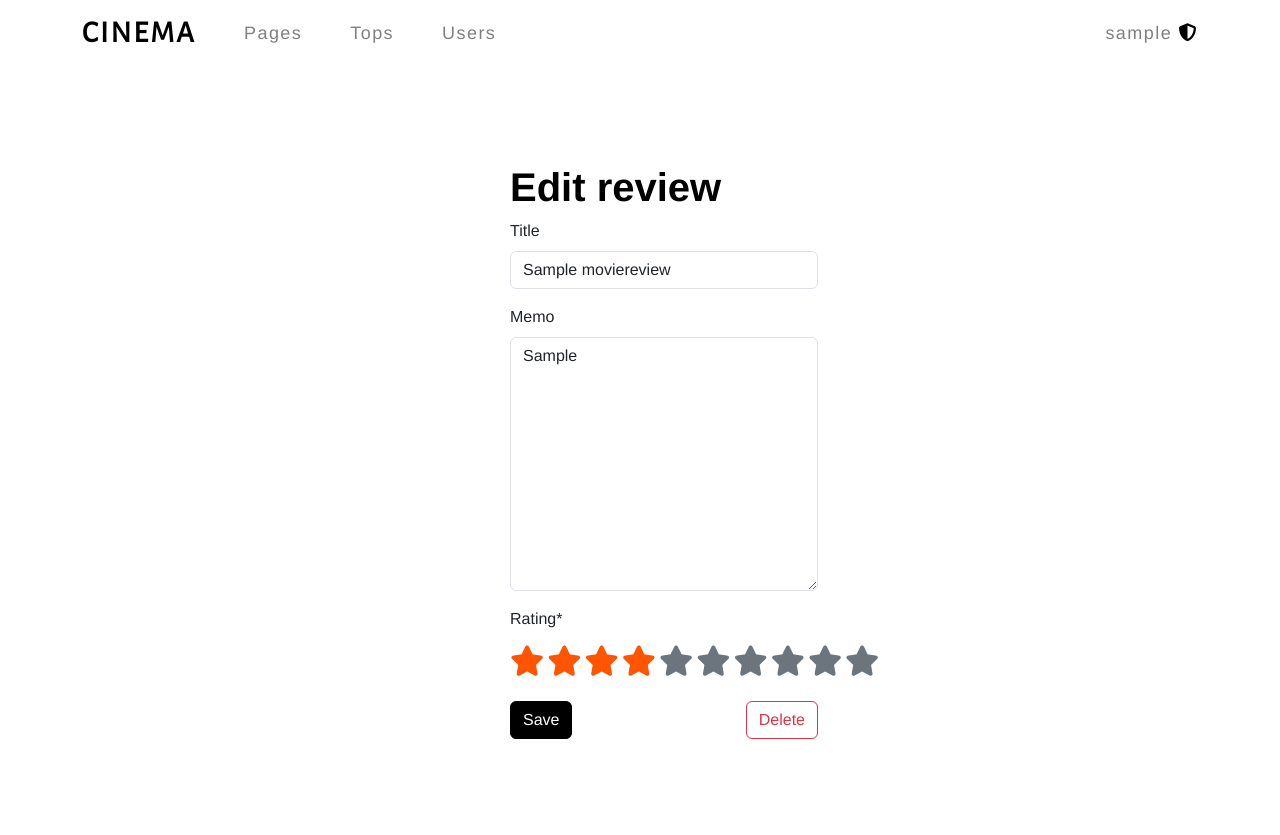
After one commit to Sobikaa-droid/movie-rate, a Django app: page /movies/update-review/1/ in a window 1280 px wide. The commit adds this page. Run offline with Django 5.2, Linux system fonts and the light colour scheme; a user stored in the database is signed in; tables that the repository leaves empty hold one stand-in row (values such as "Sample post"); some libraries are stand-ins or nearby versions; some web fonts are replaced.

Commit message:
Review List, Edit/Delete review, etc.

```diff
--- a/apps/movies/templates/movies/movie_list.html
+++ b/apps/movies/templates/movies/movie_list.html
@@ -42,7 +42,7 @@
     {% if not movies %}
     <h3 class="text-center mt-5">No movies found.</h3>
     {% endif %}
-   <div class="row row-cols-2 row-cols-xxl-5 row-cols-xl-4 row-cols-lg-4 row-cols-md-3 row-cols-sm-2 gy-5 gx-5 text-center">
+    <div class="row row-cols-2 row-cols-xxl-5 row-cols-xl-4 row-cols-lg-4 row-cols-md-3 row-cols-sm-2 gy-5 gx-5 text-center mb-5">
         {% for movie in movies %}
         <div class="col">
             <a href="{{ movie.get_absolute_url }}" class="card_image_link text-decoration-none">
--- /dev/null
+++ b/apps/movies/templates/movies/review_update.html
@@ -0,0 +1,61 @@
+{% extends 'base.html' %}
+{% block title %}Edit review{% endblock %}
+{% block content %}
+{% load widget_tweaks %}
+<div class="container mt-5 mb-5 w-50">
+  <div class="user_detail">
+    <div class="d-flex flex-wrap justify-content-center">
+      <div class='user_detail_info ms-5 w-50 mt-5 mb-5'>
+        <h1 class="page_other">Edit review</h1>
+        <form method="POST" enctype="multipart/form-data" id='frm_edit_review'>
+          {% csrf_token %}
+          {% for field in form %}
+          <div class="mb-3">
+            <label class="form-label">{{ field.label_tag }}</label>
+            {% if field.name == 'rating' %}
+            <div id="full-stars-example-two-radio">
+                <div class="rating-group-radio">
+                    {% for i in '0123456789'|make_list %}
+                    <label aria-label="{{ forloop.counter }} star-radio" class="rating__label-radio" for="rating3-{{ forloop.counter }}-radio"><i class="rating__icon-radio rating__icon--star-radio fa fa-star text-orange"></i></label>
+                    <input {% if review.rating == forloop.counter %} checked {% endif %} class="rating__input-radio" name="rating" id="rating3-{{ forloop.counter }}-radio" value="{{ forloop.counter }}" type="radio">
+                    {% endfor %}
+                </div>
+            </div>
+            {% else %}
+            {% render_field field class="form-control" %}
+            {% endif %}
+            <div class="form-text">
+            {{ field.help_text }}
+            </div>
+          </div>
+          {% endfor %}
+        </form>
+        <div class="d-flex">
+            <a class='btn btn-dark me-auto' href="javascript:$('#frm_edit_review').submit();">Save</a>
+            <a class='btn btn-outline-danger' href='#' data-bs-toggle="modal" data-bs-target="#modal-show-review-deletion">Delete</a>
+            <div class="modal fade" id="modal-show-review-deletion" tabindex="-1" aria-labelledby="DescriptionModalLabel" aria-hidden="true">
+                <div class="modal-dialog modal-dialog-centered">
+                    <div class="modal-content">
+                        <div class="modal-header">
+                            <h5 class="modal-title" id="ClearCartModalLabel">
+                                <span class="text-dark">Confirmation</span>
+                            </h5>
+                            <button type="button" class="btn-close" data-bs-dismiss="modal" aria-label="Close"></button>
+                        </div>
+                        <div class="modal-body">
+                            <p class='text-dark'>Are you sure you want to delete your review?</p>
+                        </div>
+                        <div class="modal-footer justify-content-between">
+                            <form action="{% url 'movies:delete_review' review.pk %}" method="POST" id="frm_delete_review"> {% csrf_token %}
+                            <a class='btn btn-outline-danger' href="javascript:$('#frm_delete_review').submit();">Yes</a>
+                            </form>
+                        </div>
+                    </div>
+                </div>
+            </div>
+        </div>
+      </div>
+    </div>
+  </div>
+</div>
+{% endblock %}
--- a/apps/movies/urls.py
+++ b/apps/movies/urls.py
@@ -18,5 +18,8 @@ urlpatterns = [
     path('detail/<slug:slug>-<int:pk>/', views.MovieDetailView.as_view(), name='detail'),
     path('fav-movie/<int:pk>/', login_required(views.fav_or_unfav_movie, login_url='users:register'), name='fav_movie'),
     path('rate-movie/<int:pk>/', login_required(views.rate_movie, login_url='users:register'), name='rate_movie'),
-    path('review-movie/<int:pk>/', login_required(views.create_movie_review, login_url='users:register'), name='review_movie'),
+    path('reviews/<int:pk>/', login_required(views.MovieReviewListView.as_view(), login_url='users:register'), name='review_list'),
+    path('review-movie/<int:pk>/', login_required(views.MovieReviewCreateView.as_view(), login_url='users:register'), name='review_movie'),
+    path('update-review/<int:pk>/', login_required(views.MovieReviewUpdateView.as_view(), login_url='users:register'), name='update_review'),
+    path('delete-review/<int:pk>/', login_required(views.MovieReviewDeleteView.as_view(), login_url='users:register'), name='delete_review'),
 ]
--- a/apps/movies/views.py
+++ b/apps/movies/views.py
@@ -3,6 +3,7 @@ from django.db import transaction
 from django.db.models import Exists, OuterRef, Avg
 from django.views import generic
 from django.contrib import messages
+from django.urls import reverse_lazy, reverse
 from django.utils.text import slugify
 from rest_framework.response import Response
 from rest_framework.views import APIView
@@ -221,22 +222,22 @@ class MovieDetailView(generic.DetailView):
         }
         yt_response = requests.get('https://www.googleapis.com/youtube/v3/search', params=yt_params)
         user = self.request.user
-        reviews = MovieReview.objects.filter(movie__pk=self.kwargs.get('pk')).select_related('user')
+        reviews = MovieReview.objects.filter(movie__pk=self.kwargs.get('pk'))
 
-        context['movies'] = Movie.objects.exclude(pk=self.kwargs.get('pk')).all().order_by('?')
+        context['movies'] = Movie.objects.exclude(pk=self.kwargs.get('pk')).order_by('?')[:5]
         context['avg_site_rating'] = reviews.aggregate(Avg('rating')).get('rating__avg')
-        context['reviews'] = reviews
-        context['reviews_gte'] = reviews.filter(memo__gt=50).order_by('?')
+        context['reviews_count'] = reviews.count()
+        context['reviews_gte'] = reviews.select_related('user').filter(memo__gt=50).order_by('?')[:4]
         context['review_form'] = MovieReviewForm()
-
         if response.status_code == 200:
             context['imdb_votes'] = response.json().get('imdbVotes', 'N/A')
-            context['imdb_rating'] = float(response.json().get('imdbRating', '0'))
+            context['imdb_rating'] = float(response.json().get('imdbRating', '0')) if response.json().get('imdbRating') != 'N/A' else float(0)
         if yt_response.status_code == 200:
             video_id = yt_response.json().get('items')[0].get('id').get('videoId')
             context['trailer'] = f'https://www.youtube.com/embed/{video_id}'
         else:
             context['trailer'] = f'https://www.youtube.com/embed/rK42auRaDDk'
+
 
         if user.is_authenticated:
             context['is_saved'] = self.object.fav_movie_set.filter(user=user).exists()
@@ -288,7 +289,7 @@ def rate_movie(request, pk):
     return redirect(request.META.get('HTTP_REFERER'))
 
 
-def create_movie_review(request, pk):
+""" def create_movie_review(request, pk):
     if request.method == 'POST':
         form = MovieReviewForm(request.POST)
         if form.is_valid():
@@ -304,17 +305,34 @@ def create_movie_review(request, pk):
             messages.error(request, form.errors)
     else:
         messages.error(request, f'{request.method} not allowed.')
-    return redirect(request.META.get('HTTP_REFERER'))
+    return redirect(request.META.get('HTTP_REFERER')) """
 
 
-""" class MovieReviewCreateView(generic.CreateView):
+class MovieReviewListView(generic.ListView):
+    model = MovieReview
+    context_object_name = 'reviews'
+    paginate_by = 10
+    template_name = "movies/review_list.html"
+
+    def get_queryset(self):
+        qs = super().get_queryset().filter(movie__pk=self.kwargs.get('pk'))
+
+        return qs
+
+    def get_context_data(self, **kwargs):
+        context = super().get_context_data(**kwargs)
+        context['movie'] = get_object_or_404(Movie, pk=self.kwargs.get('pk'))
+
+        return context
+
+
+class MovieReviewCreateView(generic.CreateView):
     form_class = MovieReviewForm
-    template_name = 'movies/detail.html'
 
     def form_valid(self, form):
         form.instance.user = self.request.user
         form.instance.movie = get_object_or_404(Movie, pk=self.kwargs.get('pk'))
-        messages.success(self.request, f'Car has been applied.')
+        messages.success(self.request, 'Your review has been posted.')
 
         return super().form_valid(form)
 
@@ -324,4 +342,56 @@ def create_movie_review(request, pk):
         return super().form_invalid(form)
 
     def get_success_url(self):
-        return redirect(self.request.META.get('HTTP_REFERER')) """
+        return self.object.movie.get_absolute_url()
+
+
+class MovieReviewUpdateView(generic.UpdateView):
+    model = MovieReview
+    form_class = MovieReviewForm
+    template_name = 'movies/review_update.html'
+
+    def get_object(self, queryset=None):
+        object = get_object_or_404(super().get_queryset(), user=self.request.user, pk=self.kwargs.get('pk'))
+
+        return object
+
+    def form_valid(self, form):
+        messages.success(self.request, 'Your review has been updated.')
+
+        return super().form_valid(form)
+
+    def form_invalid(self, form):
+        messages.error(self.request, form.errors)
+
+        return super().form_invalid(form)
+
+    def get_context_data(self, **kwargs):
+        context = super().get_context_data(**kwargs)
+        context['review'] = self.object
+
+        return context
+
+    def get_success_url(self):
+        return reverse('movies:update_review', kwargs={'pk': self.kwargs.get('pk')})
+
+
+class MovieReviewDeleteView(generic.DeleteView):
+    model = MovieReview
+
+    def get_object(self, queryset=None):
+        object = get_object_or_404(super().get_queryset(), user=self.request.user, pk=self.kwargs.get('pk'))
+
+        return object
+
+    def form_valid(self, form):
+        messages.success(self.request, 'Your Review has been successfully deleted.')
+
+        return super().form_valid(form)
+
+    def form_invalid(self, form):
+        messages.error(self.request, form.errors)
+
+        return super().form_invalid(form)
+
+    def get_success_url(self):
+        return self.object.movie.get_absolute_url()
--- a/static/static.css
+++ b/static/static.css
@@ -441,13 +441,62 @@ h1 {
   }
 }
 
+#full-stars-example-two-radio {
+
+  /* use display:inline-flex to prevent whitespace issues. alternatively, you can put all the children of .rating-group on a single line */
+  .rating-group-radio {
+    display: inline-flex;
+  }
+
+  /* make hover effect work properly in IE */
+  .rating__icon-radio {
+    pointer-events: none;
+  }
+
+  /* hide radio inputs */
+  .rating__input-radio {
+   position: absolute !important;
+   left: -9999px !important;
+  }
+
+  /* hide 'none' input from screenreaders */
+  .rating__input--none-radio {
+    display: none
+  }
+
+  /* set icon padding and size */
+  .rating__label-radio {
+    cursor: pointer;
+    padding: 0 0.1em 0 0;
+    font-size: 1.9rem;
+  }
+
+  .rating__icon--star {
+    color: #ff5500;
+  }
+
+  /* if any input is checked, make its following siblings grey */
+  .rating__input-radio:checked ~ .rating__label-radio .rating__icon--star-radio {
+    color: #6c757d;
+  }
+
+  /* make all stars orange on rating group hover */
+  .rating-group-radio:hover .rating__label-radio .rating__icon--star-radio {
+    color: #ff5500;
+  }
+
+  /* make hovered input's following siblings grey on hover */
+  .rating__input-radio:hover ~ .rating__label-radio .rating__icon--star-radio {
+    color: #6c757d;
+  }
+}
+
 .imdb_rating {
   margin: 0 10rem 0 0;
 }
 
 .border_review {
   border-radius: 25px 25px;
-  height: 200px; /* Set the desired fixed height */
   overflow: auto; /* Add a scrollbar if the content exceeds the height */
   position: relative;
   transition: background-color 0.3s;
--- a/templates/base.html
+++ b/templates/base.html
@@ -88,6 +88,18 @@
     </div>
     {% endfor %}
     {% endif %}
+    <script>
+      window.addEventListener('scroll', function() {
+        localStorage.setItem('scrollPosition', window.pageYOffset);
+      });
+
+      window.addEventListener('load', function() {
+        var scrollPosition = localStorage.getItem('scrollPosition');
+        if (scrollPosition) {
+          window.scrollTo(0, scrollPosition);
+        }
+      });
+    </script>
     <script src="https://kit.fontawesome.com/40bf0cc06c.js" crossorigin="anonymous"></script>
     <script src="https://code.jquery.com/jquery-3.6.0.min.js"></script>
     <script src="https://cdn.jsdelivr.net/npm/bootstrap@5.3.3/dist/js/bootstrap.bundle.min.js" integrity="sha384-YvpcrYf0tY3lHB60NNkmXc5s9fDVZLESaAA55NDzOxhy9GkcIdslK1eN7N6jIeHz" crossorigin="anonymous"></script>
--- a/templates/pagination.html
+++ b/templates/pagination.html
@@ -1,7 +1,7 @@
 {% if page_obj.paginator.num_pages > 1 %}
 <!-- Pagination -->
 <nav aria-label="Page navigation example page_navigation">
-  <ul class="pagination justify-content-center mt-5 mb-5">
+  <ul class="pagination justify-content-center mb-5">
     <li class="page-item {% if page_obj.has_previous %}enabled{% else %}disabled{% endif %}">
       <a class="page-link" href="?page=1" aria-label="First">
       <span aria-hidden='true'>&laquo;</span>
```
Also changed, not shown: apps/movies/templates/movies/movie_detail.html (+19 -55 lines), apps/movies/templates/movies/review_list.html (added, +13 -0 lines), apps/movies/templates/movies/reviews_base.html (added, +44 -0 lines). Lines whose indentation alone changed are shown as unchanged.
